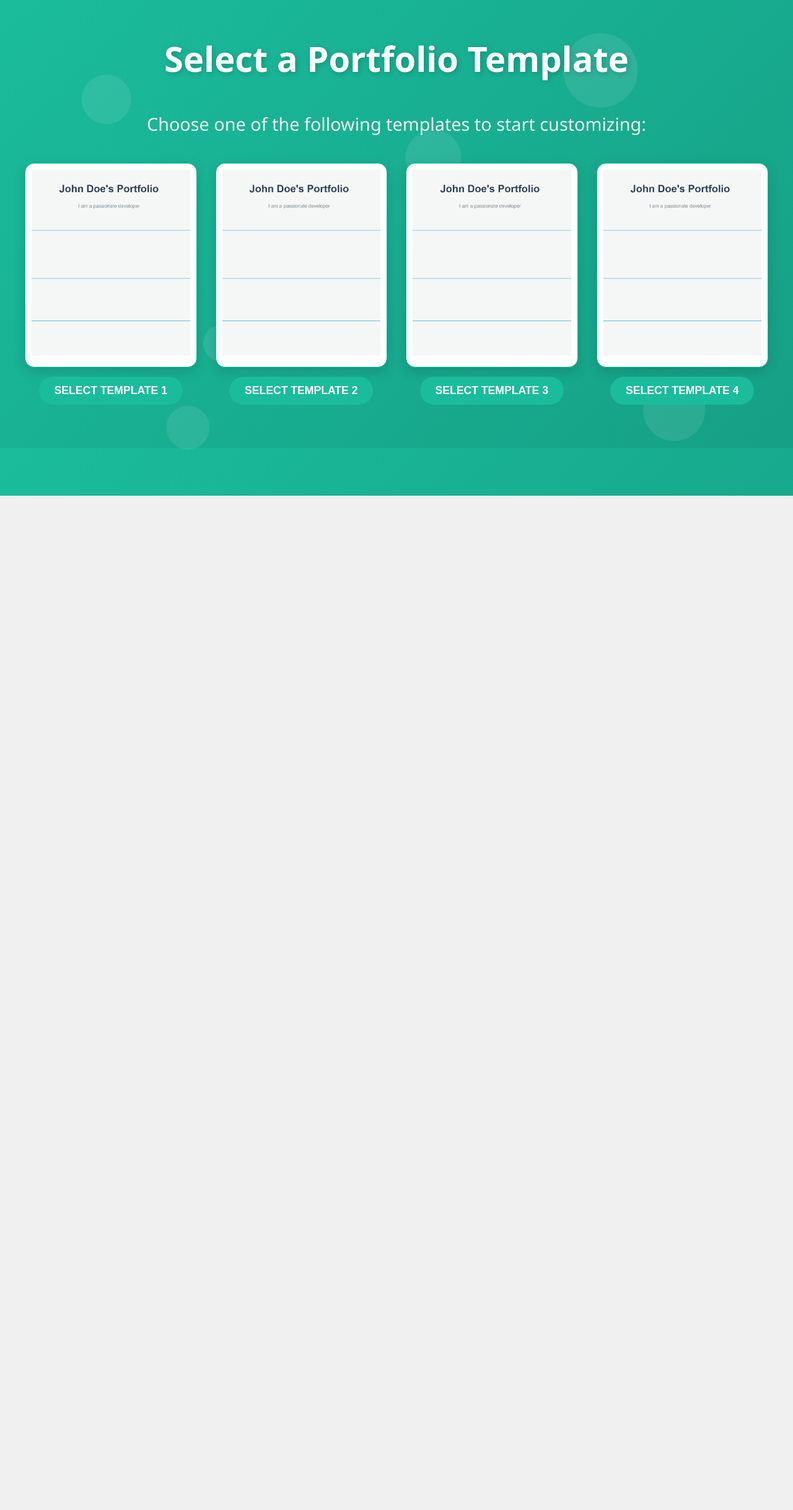
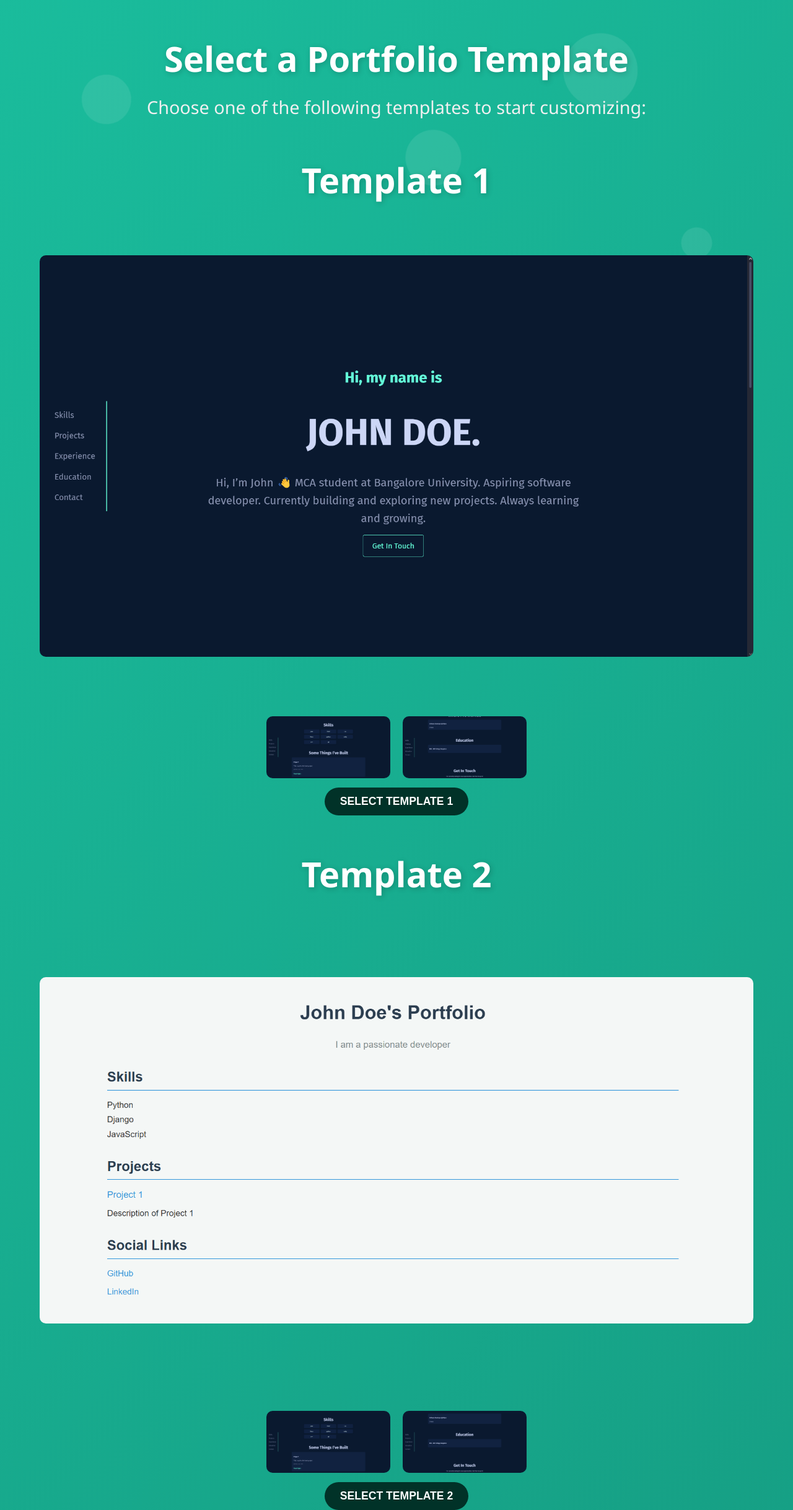
Before and after one commit to rinsham10/folium, a Django app: page /templates/ in a window 1280 px wide. Shown: the whole page at 62% size. Before the commit the page ends 800 px from the top, so only its background shows below. Run offline with Django 5.2, Linux system fonts and the light colour scheme.

Commit message:
template selection done

```diff
--- a/builder/static/css/template1.css
+++ b/builder/static/css/template1.css
@@ -170,6 +170,8 @@ footer {
   transform: translateY(-50%);
   display: flex;
   flex-direction: column;
+  padding-right: 1.5rem; /* Add some space for the border */
+  border-right: 2px solid #64ffda; /* Vertical line */
   z-index: 999;
 }
 
@@ -186,7 +188,8 @@ footer {
 .side-nav a {
   color: #8892b0;
   text-decoration: none;
-  font-size: 1rem;
+  font-size: 1.1rem; /* Slightly bigger text */
+  font-weight: 500;   /* Make it more visible */
   transition: color 0.3s;
 }
 
--- a/builder/static/css/template_selection.css
+++ b/builder/static/css/template_selection.css
@@ -17,8 +17,10 @@ h1 {
     margin-top: 50px;
     font-weight: 700;
     text-shadow: 2px 2px 10px rgba(0, 0, 0, 0.2);
+    margin-bottom: 1px;
     animation: fadeIn 1.5s ease-in-out;
 }
+
 
 /* Paragraph */
 p {
@@ -30,78 +32,44 @@ p {
     margin-bottom: 40px;
 }
 
-/* Container */
-.template-container {
-    display: flex;
-    justify-content: center;
-    flex-wrap: wrap;
-    gap: 30px;
-    padding: 0 20px;
-    max-width: 1200px;
-    margin: 40px auto;
-}
-
-/* Template Item (new) */
-.template-item {
-    flex: 1 1 22%;
-    min-width: 250px;
-    display: flex;
-    flex-direction: column;
-    align-items: center;
-    margin-bottom: 30px;
-}
-
-/* Card inside the item */
+/* Template Preview */
 .template-preview {
-    background-color: #ffffff;
-    border: 1px solid #1abc9c;
-    border-radius: 15px;
-    box-shadow: 0 6px 20px rgba(0, 0, 0, 0.15);
     width: 100%;
-    padding: 10px;
-    box-sizing: border-box;
+    height: 800px; /* Larger height for image */
     overflow: hidden;
     text-align: center;
     transition: transform 0.3s ease, box-shadow 0.3s ease;
     animation: fadeIn 2s ease-in-out;
-}
-
-/* Hover Effect */
-.template-preview:hover {
-    transform: translateY(-10px);
-    box-shadow: 0 12px 25px rgba(0, 0, 0, 0.2);
+    border-radius: 10px;
+    display: flex;
+    justify-content: center; /* Horizontally center the image */
+    align-items: center; /* Vertically center the image */
 }
 
 /* Image */
 .template-preview img {
-    width: 100%;
-    height: 300px;
-    object-fit: cover;
+    max-width: 90%; /* Prevent image from overflowing */
+    height: auto; /* Adjust height to maintain aspect ratio */
+    object-fit: cover; /* Ensure image covers the container */
     transition: transform 0.3s ease;
+    border-radius: 10px;
 }
 
-/* Image Hover */
+
+/* Hover Effect */
 .template-preview img:hover {
-    transform: scale(1.05);
-}
-
-/* Title */
-.template-preview h3 {
-    font-size: 1.8rem;
-    color: #2c3e50;
-    margin-bottom: 10px;
-    font-weight: 600;
+    transform: scale(1.01);
 }
 
 /* Form under the card */
-.template-item form {
+form {
     margin-top: 15px;
 }
 
 /* Button */
-.template-item button {
+form button {
     padding: 12px 25px;
-    background-color: #1abc9c;
+    background-color: #013228;
     color: white;
     border: none;
     border-radius: 30px;
@@ -113,23 +81,34 @@ p {
 }
 
 /* Button Hover */
-.template-item button:hover {
-    background-color: #16a085;
+form button:hover {
+    background-color: #0d493d;
     transform: scale(1.05);
     box-shadow: 0 4px 20px rgba(0, 0, 0, 0.2);
 }
 
-/* Responsive */
-@media (max-width: 768px) {
-    .template-item {
-        flex: 1 1 48%;
-    }
+/* Thumbnail Container */
+.thumbnail-container {
+    display: flex;
+    justify-content: center;
+    gap: 20px;
+    margin-top: 20px;
 }
 
-@media (max-width: 480px) {
-    .template-item {
-        flex: 1 1 100%;
-    }
+/* Thumbnails styling */
+.thumbnail {
+    width: 200px;
+    height: 100px;
+    object-fit: cover;
+    cursor: pointer;
+    border-radius: 10px;
+    transition: transform 0.3s ease;
+}
+
+/* Thumbnail Hover effect */
+.thumbnail:hover {
+    transform: scale(1.1);
+    box-shadow: 0 4px 15px rgba(0, 0, 0, 0.2);
 }
 
 /* Floating Background */
@@ -163,7 +142,6 @@ p {
 .floater:nth-child(7) { width: 100px; height: 100px; left: 40%; top: 60%; animation-duration: 18s; }
 .floater:nth-child(8) { width: 50px; height: 50px; left: 85%; top: 50%; animation-duration: 24s; }
 
-/* Floating keyframes */
 @keyframes float {
     0% { transform: translateY(0) translateX(0) rotate(0deg); }
     25% { transform: translateY(-30px) translateX(15px) rotate(90deg); }
--- a/builder/templates/template_selection.html
+++ b/builder/templates/template_selection.html
@@ -4,7 +4,6 @@
 <head>
   <meta charset="UTF-8">
   <link rel="stylesheet" href="{% static 'css/template_selection.css' %}">
-
   <title>Select your Template</title>
 </head>
 <body>
@@ -18,58 +17,44 @@
     <div class="floater"></div>
     <div class="floater"></div>
   </div>
-
-
   <h1>Select a Portfolio Template</h1>
   <p>Choose one of the following templates to start customizing:</p>
 
-  <div class="template-container">
-    <!-- Template 1 -->
-    <div class="template-item">
+  <!-- Directly placing the preview image without template-item wrapper -->
+   <h1>Template 1</h1>
   <div class="template-preview">
-        <img src="{% static 'images/template1_preview.png' %}" alt="Template 1 Preview">
+    <img id="main-image" src="{% static 'images/template1_preview.png' %}" alt="Template 1 Preview">
   </div>
+
+  <!-- Thumbnails for additional images -->
+  <div class="thumbnail-container">
+    <img class="thumbnail" src="{% static 'images/template1_section1.png' %}" alt="Template Section 1" onclick="changePreviewImage(this)">
+    <img class="thumbnail" src="{% static 'images/template1_section2.png' %}" alt="Template Section 2" onclick="changePreviewImage(this)">
+    <!-- Add more images as needed -->
+  </div>
+
   <form method="post" action="{% url 'form_page' %}">
     {% csrf_token %}
     <button type="submit" name="template" value="template1">Select Template 1</button>
   </form>
+
+  <h1>Template 2</h1>
+  <div class="template-preview">
+    <img id="main-image" src="{% static 'images/template2_preview.png' %}" alt="Template 1 Preview">
   </div>
 
-    <!-- Template 2 -->
-    <div class="template-item">
-      <div class="template-preview">
-        <img src="{% static 'images/template2_preview.png' %}" alt="Template 2 Preview">
+  <!-- Thumbnails for additional images -->
+  <div class="thumbnail-container">
+    <img class="thumbnail" src="{% static 'images/template1_section1.png' %}" alt="Template Section 1" onclick="changePreviewImage(this)">
+    <img class="thumbnail" src="{% static 'images/template1_section2.png' %}" alt="Template Section 2" onclick="changePreviewImage(this)">
+    <!-- Add more images as needed -->
   </div>
+
   <form method="post" action="{% url 'form_page' %}">
     {% csrf_token %}
-        <button type="submit" name="template" value="template2">Select Template 2</button>
+    <button type="submit" name="template" value="template1">Select Template 2</button>
   </form>
-    </div>
 
-    <!-- Template 3 -->
-    <div class="template-item">
-      <div class="template-preview">
-        <img src="{% static 'images/template3_preview.png' %}" alt="Template 3 Preview">
-      </div>
-      <form method="post" action="{% url 'form_page' %}">
-        {% csrf_token %}
-        <button type="submit" name="template" value="template3">Select Template 3</button>
-      </form>
-    </div>
-
-    <!-- Template 4 -->
-    <div class="template-item">
-      <div class="template-preview">
-        <img src="{% static 'images/template4_preview.png' %}" alt="Template 4 Preview">
-      </div>
-      <form method="post" action="{% url 'form_page' %}">
-        {% csrf_token %}
-        <button type="submit" name="template" value="template4">Select Template 4</button>
-      </form>
-    </div>
-  </div>
-
-  </div>
   <script>
     document.addEventListener('mousemove', function(e) {
         const floaters = document.querySelectorAll('.floater');
@@ -85,7 +70,12 @@
             floater.style.transform = `translate(${x}px, ${y}px) rotate(${index * 45}deg)`;
         });
     });
+
+    // Function to change the main preview image when a thumbnail is clicked
+    function changePreviewImage(thumbnail) {
+        var mainImage = document.getElementById('main-image');
+        mainImage.src = thumbnail.src; // Update the main image source with the thumbnail's source
+    }
   </script>
-
 </body>
 </html>
```
Also changed, not shown: builder/static/images/template1_preview.png, builder/static/images/template1_section1.png (added), builder/static/images/template1_section2.png (added), db.sqlite3. Lines whose indentation alone changed are shown as unchanged.
